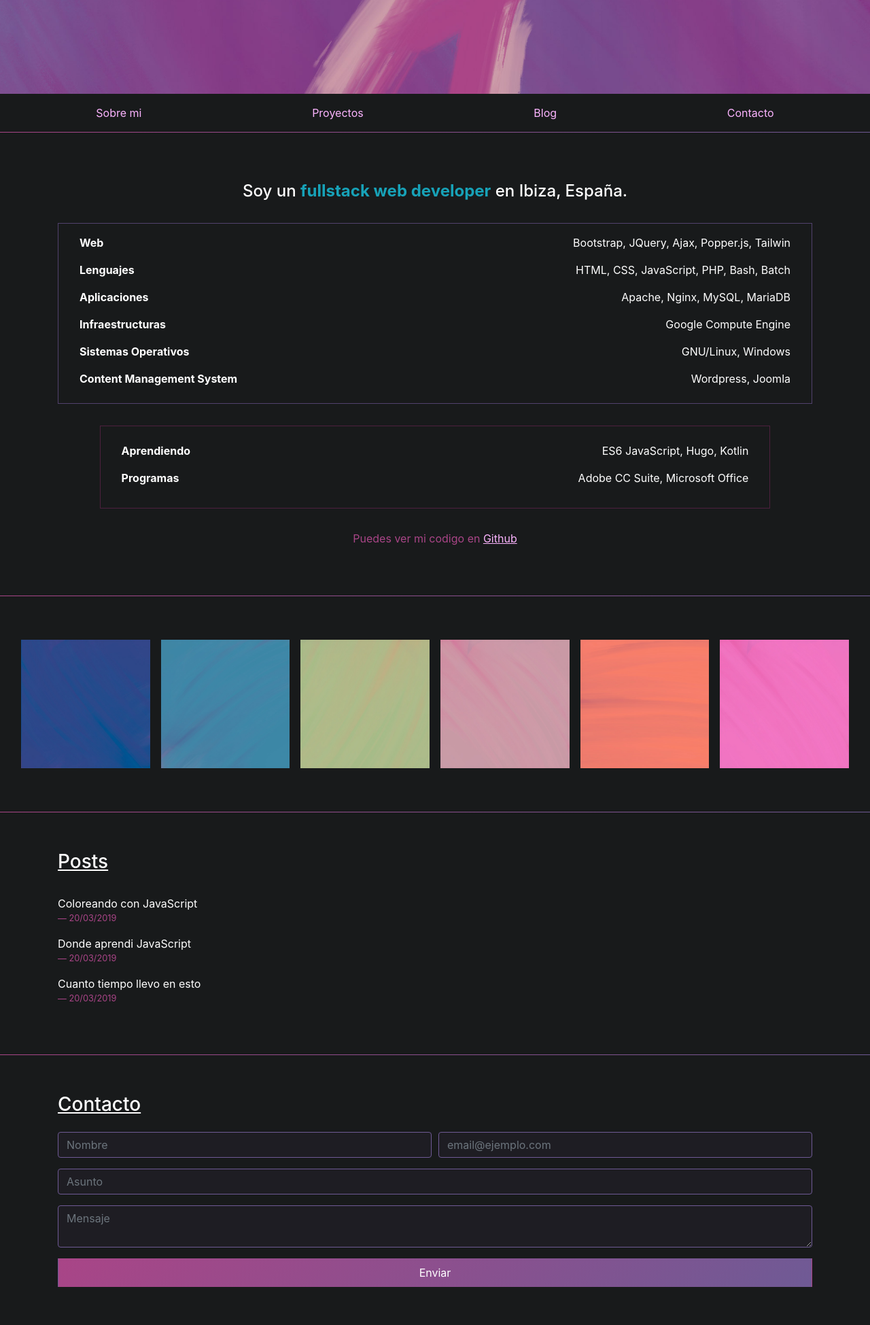
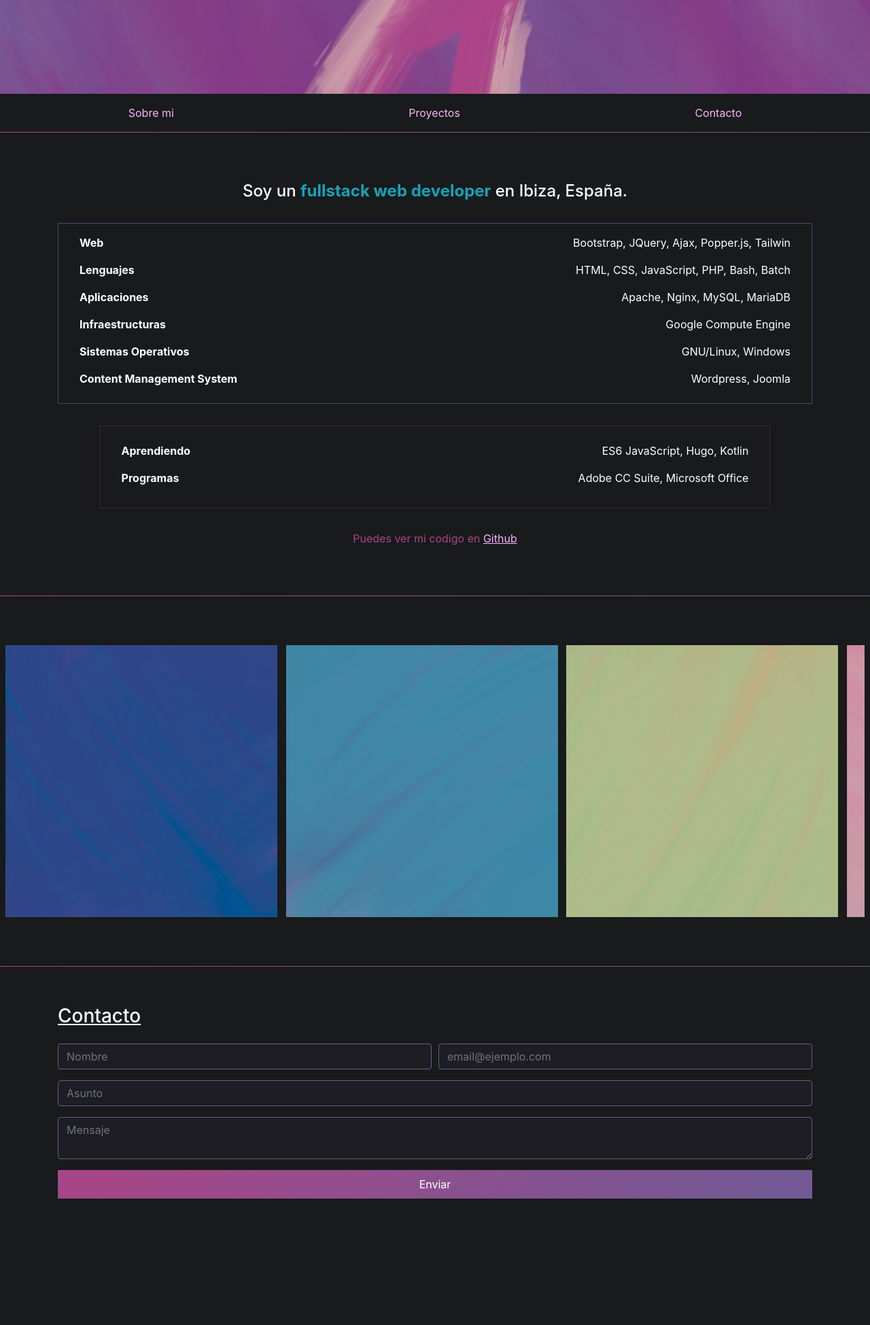
Before and after one commit to AlejandroAkbal/akbal.dev, a PHP site: page / in a window 1280 px wide. Shown: the part 606-2555 px from the top of the page at 68% size. After the commit the page ends 2369 px from the top, so only its background shows below. Run offline with PHP 8.4, Linux system fonts and the light colour scheme.

Commit message:
Eliminado el blog e implementada galeria
El blog no se usaba, y he añadido una galeria de proyectos

```diff
--- a/src/css/landing.css
+++ b/src/css/landing.css
@@ -5,13 +5,7 @@ html {
     height: 100%;
 }
 
-.fill-available {
-    min-height: -webkit-fill-available !important;
-    min-height: -moz-available !important;
-    min-height: fill-available !important;
-}
-
-/* --- Fondo --- */
+/* --- Navbar y fondo --- */
 
 .bg {
     background-image: url(../images/fondo480x600.jpg);
@@ -21,62 +15,73 @@ html {
     background-size: cover;
 }
 
-/* --- Navbar --- */
-
 .navbar {
     background-color: #181A1B;
     bottom: 0;
     z-index: 100;
 }
 
-/* -------- Cosmetico -------- */
-
-.separador {
-    background: -o-linear-gradient(315deg, #a94587 0%, #6f5a95 100%);
-    background: -webkit-linear-gradient(315deg, #a94587 0%, #6f5a95 100%);
-    background: linear-gradient(135deg, #a94587 0%, #6f5a95 100%);
-    width: 100%;
-    height: 1px;
-    position: relative;
+/* ----- Cosas generales ----- */
+.fill-available {
+    min-height: -webkit-fill-available !important;
+    min-height: -moz-available !important;
+    min-height: fill-available !important;
 }
 
-/* --- Color de tabla de skills ---
-// Eliminar
-h3, dd {
-    color: rgb(182, 68, 144);
-}
-// Eliminar
-dt {
-    color: rgb(238, 194, 255);
-}
-*/
+/* - Scrollbar - */
 
-/* --- Color de texto de GitHub --- */
-.text-primario {
-    color: #a94587;
-}
-
-a, .text-secundario {
-    color: #fcb4ff;
-}
-
-/* ----- Scrollbar ----- */
-
-body::-webkit-scrollbar {
+::-webkit-scrollbar {
     background: -webkit-linear-gradient(315deg, #6f5a95 0%, #a94587 100%);
     background: linear-gradient(135deg, #6f5a95 0%, #a94587 100%);
     width: 1em;
 }
 
-body::-webkit-scrollbar-thumb {
+::-webkit-scrollbar:horizontal {
+    background: -webkit-linear-gradient(315deg, #6f5a95 0%, #a94587 100%);
+    background: linear-gradient(135deg, #6f5a95 0%, #a94587 100%);
+    width: 1em;
+}
+
+::-webkit-scrollbar-thumb {
     background-color: #181A1B;
     border: 1px solid rgba(0, 0, 0, 0.3);
     border-top-left-radius: 100px;
     border-bottom-left-radius: 100px;
 }
 
-/* -------- Proyectos -------- */
+::-webkit-scrollbar-thumb:horizontal {
+    background-color: #181A1B;
+    border: 1px solid rgba(0, 0, 0, 0.3);
+    border-top-left-radius: 99rem;
+    border-top-right-radius: 99rem;
+}
 
+/* -------- Apartado contacto -------- */
+
+#enviar {
+    background: -o-linear-gradient(315deg, #a94587 0%, #6f5a95 100%);
+    background: -webkit-linear-gradient(315deg, #a94587 0%, #6f5a95 100%);
+    background: linear-gradient(135deg, #a94587 0%, #6f5a95 100%);
+}
+
+/* -------- Apartado Proyectos -------- */
+
+#proyectos > div > div {
+    overflow-x: scroll;
+    overflow-y: hidden;
+    white-space: nowrap;
+}
+
+#proyectos a {
+    display: inline-block;
+}
+
+#proyectos img {
+    max-width: 200px;
+    max-height: 200px;
+}
+
+/* -------- Colores -------- */
 .border-primario {
     border: 1px solid #6f5a95;
     background-color: rgb(81, 66, 109, 0.1) !important;
@@ -90,30 +95,31 @@ body::-webkit-scrollbar-thumb {
     border: 1px solid #4D203E;
 }
 
-#enviar {
+/* --- Color de link de GitHub --- */
+.text-primario {
+    color: #a94587;
+}
+
+a, .text-secundario {
+    color: #fcb4ff;
+}
+
+/* --- Cosmetico --- */
+
+.separador {
     background: -o-linear-gradient(315deg, #a94587 0%, #6f5a95 100%);
     background: -webkit-linear-gradient(315deg, #a94587 0%, #6f5a95 100%);
     background: linear-gradient(135deg, #a94587 0%, #6f5a95 100%);
+    width: 100%;
+    height: 1px;
+    position: relative;
 }
 
-/* -------- Reglas de pantalla -------- */
+/* --- Aplicacion de Animaciones --- */
 
-@media only screen and (min-width: 576px) {
-    .bg {
-        background-image: url(../images/fondo770x963.jpg);
-    }
-}
-
-@media only screen and (min-width: 768px) {
-    .bg {
-        background-image: url(../images/fondo1000x1250.jpg);
-    }
-}
-
-@media only screen and (min-width: 992px) {
-    .bg {
-        background-image: url(../images/logo2000x2500.jpg);
-    }
+.cursor {
+    -webkit-animation: 1s blink step-end infinite;
+    animation: 1s blink step-end infinite
 }
 
 /* -------- Animaciones -------- */
@@ -142,9 +148,28 @@ body::-webkit-scrollbar-thumb {
     }
 }
 
-/* --- Aplicacion de Animaciones --- */
+/* -------- Reglas de pantalla -------- */
 
-.cursor {
-    -webkit-animation: 1s blink step-end infinite;
-    animation: 1s blink step-end infinite
+@media only screen and (min-width: 576px) {
+    .bg {background-image: url(../images/fondo770x963.jpg);}
+    #proyectos img {
+        max-width: 200px !important;
+        max-height: 200px !important;
+    }
 }
+
+@media only screen and (min-width: 768px) {
+    .bg {background-image: url(../images/fondo1000x1250.jpg);}
+    #proyectos img {
+        max-width: 300px !important;
+        max-height: 300px !important;
+    }
+}
+
+@media only screen and (min-width: 992px) {
+    .bg {background-image: url(../images/logo2000x2500.jpg);}
+    #proyectos img {
+        max-width: 400px !important;
+        max-height: 400px !important;
+    }
+}
--- a/src/index.html
+++ b/src/index.html
@@ -38,7 +38,6 @@
 
         <a href="#sobre_mi">Sobre mi</a>
         <a href="#proyectos">Proyectos</a>
-        <a href="#blog">Blog</a>
         <a href="#contacto">Contacto</a>
 
     </nav>
@@ -132,44 +131,15 @@
 
         <!-- ----- Apartado proyectos ----- -->
         <section id="proyectos" class="p-2">
-            <div class="container-fluid my-5">
-                <div class="d-flex justify-content-center text-center overflow-hidden">
+            <div class="my-5 w-100">
+                <div class="">
 
-                    <a class="p-2" href="https://old.akbal.tk/" data-toggle="tooltip" data-placement="auto" title="Mi primera pagina web"> <img src="images/proyecto3.jpg" class="img-fluid"> </a>
-                    <a class="p-2" href="webmin/" data-toggle="tooltip" data-placement="auto" title="La primera pagina que hice con Bootstrap"> <img src="images/proyecto1.jpg" class="img-fluid"> </a>
-                    <a class="p-2" href="https://old.akbal.tk/temas" data-toggle="tooltip" data-placement="auto" title="Un proyecto de temas 'personalizados' en mi primera pagina web"> <img src="images/proyecto6.jpg" class="img-fluid"> </a>
-                    <a class="p-2" href="https://old.akbal.tk/clicker" data-toggle="tooltip" data-placement="auto" title="Un proyecto para probar mi JavaScript"> <img src="images/proyecto2.jpg" class="img-fluid"> </a>
-                    <a class="p-2" href="cambios/" data-toggle="tooltip" data-placement="auto" title="Donde registro todos los cambios a esta web"> <img src="images/proyecto4.jpg" class="img-fluid"> </a>
-                    <a class="p-2" href="" data-toggle="tooltip" data-placement="auto" title="nada"> <img src="images/proyecto5.jpg" class="img-fluid"> </a>
-
-                </div>
-            </div>
-        </section>
-
-        <!-- ----- Separador ----- -->
-        <div class="separador"></div>
-
-        <!-- ----- Apartado blog ----- -->
-        <section id="blog" class="p-2 text-white d-flex align-content-center">
-            <div class="container my-5">
-                <div class="row">
-
-                    <h3 class="col-12"><u>Posts</u></h3>
-
-                    <blockquote id="post1" class="col-12 mt-4">
-                        <p class="mb-0">Coloreando con JavaScript</p>
-                        <footer class="blockquote-footer text-primario">20/03/2019</footer>
-                    </blockquote>
-
-                    <blockquote id="post2" class="col-12">
-                        <p class="mb-0">Donde aprendi JavaScript</p>
-                        <footer class="blockquote-footer text-primario">20/03/2019</footer>
-                    </blockquote>
-
-                    <blockquote id="post3" class="col-12">
-                        <p class="mb-0">Cuanto tiempo llevo en esto</p>
-                        <footer class="blockquote-footer text-primario">20/03/2019</footer>
-                    </blockquote>
+                    <a class="pt-3" href="https://old.akbal.tk/" data-toggle="tooltip" data-placement="auto" title="Mi primera pagina web"> <img src="images/proyecto3.jpg" > </a>
+                    <a class="px-2" href="webmin/" data-toggle="tooltip" data-placement="auto" title="La primera pagina que hice con Bootstrap"> <img src="images/proyecto1.jpg" > </a>
+                    <a class="" href="https://old.akbal.tk/temas" data-toggle="tooltip" data-placement="auto" title="Un proyecto de temas 'personalizados' en mi primera pagina web"> <img src="images/proyecto6.jpg" > </a>
+                    <a class="px-2" href="https://old.akbal.tk/clicker" data-toggle="tooltip" data-placement="auto" title="Un proyecto para probar mi JavaScript"> <img src="images/proyecto2.jpg" > </a>
+                    <a class="" href="cambios/" data-toggle="tooltip" data-placement="auto" title="Donde registro todos los cambios a esta web"> <img src="images/proyecto4.jpg" > </a>
+                    <a class="px-2 pb-3" href="" data-toggle="tooltip" data-placement="auto" title="nada"> <img src="images/proyecto5.jpg" > </a>
 
                 </div>
             </div>
```
